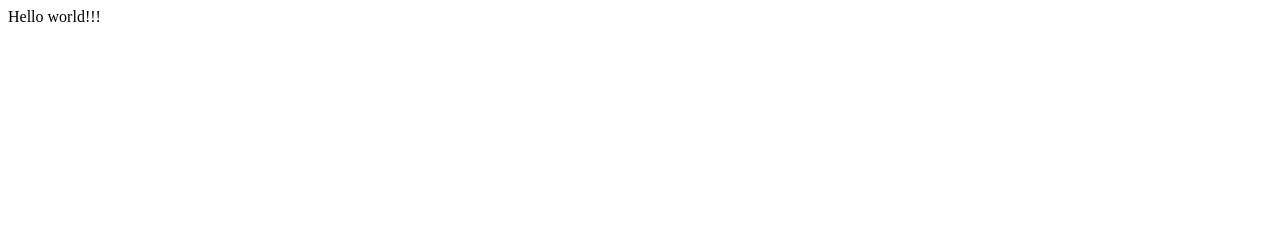
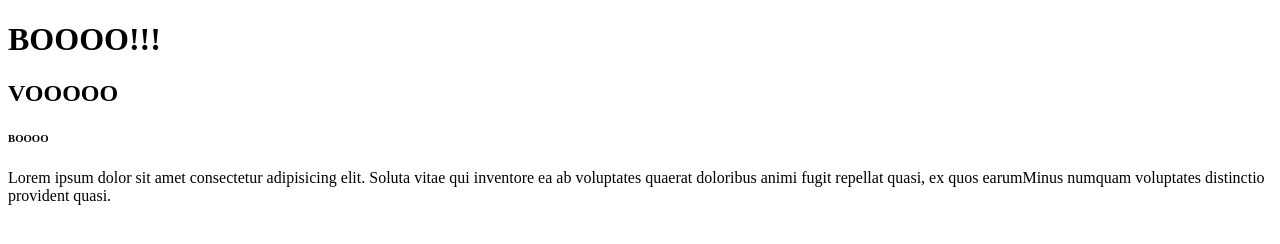
Before and after one commit to profpoochie/Web_dev_mastery_2022, a plain HTML site: page 4-HTML_5/index.html in a window 1280 px wide. Drawn offline with Linux system fonts and the light colour scheme.

Commit message:
HTML Tags
Learning 27 HTML Tags

```diff
--- a/4-HTML_5/index.html
+++ b/4-HTML_5/index.html
@@ -6,7 +6,12 @@
 </head>
 
 <body>
-    Hello world!!!
+    <h1>BOOOO!!!</h1>
+    <h2>VOOOOO</h2>
+    <h6>BOOOO</h6>
+
+    <p>Lorem ipsum dolor sit amet consectetur adipisicing elit. Soluta vitae qui inventore ea ab voluptates quaerat
+    doloribus animi fugit repellat quasi, ex quos earumMinus numquam voluptates distinctio provident quasi.</p>
 </body>
 
 </html>
```
